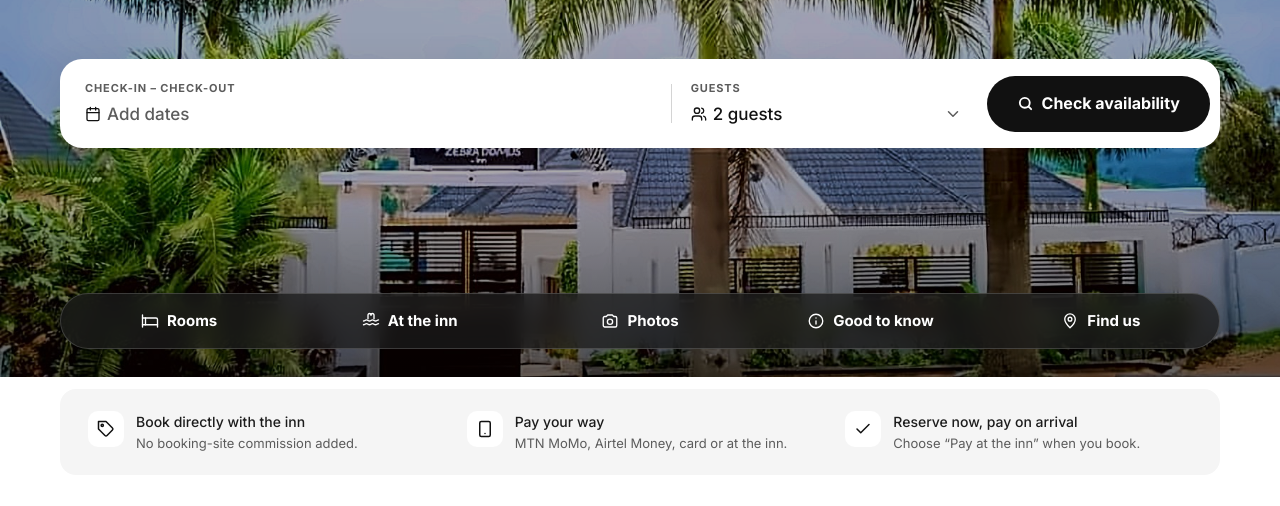
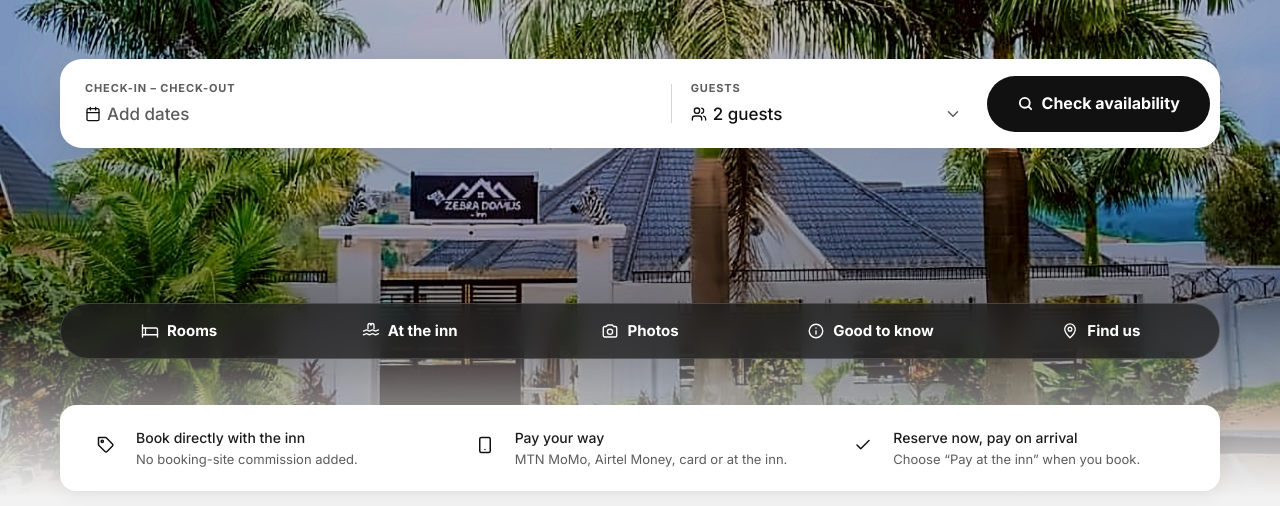
Before and after one commit to Roger-Amalitech/zebra-domus-inn, a plain HTML site: page frontend/index.html in a window 1280 px wide. Shown: the part 291-797 px from the top of the page. Drawn offline with Linux system fonts and the light colour scheme; no server answers.

Commit message:
Marriott-style page colour and top photo

```diff
--- a/frontend/style.css
+++ b/frontend/style.css
@@ -1407,10 +1407,13 @@ h3 {
     position: absolute;
     inset: 0;
     pointer-events: none;
+    /* (like Marriott) only the last strip of the photo melts into the page colour;
+       above it the photo keeps its colours under a light dark tint */
     background:
+        linear-gradient(to bottom, rgba(242, 242, 242, 0) calc(100% - var(--hero-fade, 110px)), var(--page-bg, #F2F2F2) 100%),
         linear-gradient(to bottom, rgba(0, 0, 0, 0.34) 0%, rgba(0, 0, 0, 0) 28%),
-        linear-gradient(to top, rgba(0, 0, 0, 0.46) 0%, rgba(0, 0, 0, 0) 30%),
-        rgba(0, 0, 0, 0.3);
+        linear-gradient(to top, rgba(0, 0, 0, 0.26) var(--hero-fade, 110px), rgba(0, 0, 0, 0) 45%),
+        rgba(0, 0, 0, 0.26);
 }
 /* headline, text and photo controls, centred in the photo */
 .hero-text {
@@ -3524,3 +3527,30 @@ html.is-leaving .footer { opacity: 0; transition-duration: 0.14s; }
     .photo-open.has-more:hover img { transform: none; }
     .photo-viewer[open] { animation: none; }
 }
+
+/* =========================================
+   PAGE COLOUR, like Marriott: a soft off-white page instead of plain white,
+   so the white cards, the search box and the top bar stand out and the site
+   doesn't look too light. The photo at the top melts into this colour.
+========================================= */
+:root { --page-bg: #F2F2F2; }
+.page,
+.booking { background: var(--page-bg); }
+
+/* boxes that were grey on the white page are white cards now */
+.perks-box,
+.special-request,
+.amenities li { background: var(--white); }
+.perks-box { box-shadow: 0 4px 20px rgba(0, 0, 0, 0.06); }
+.amenities li,
+.policy-card { border-color: transparent; box-shadow: 0 2px 12px rgba(0, 0, 0, 0.05); }
+
+/* computers: the photo runs on behind the quick links, and the first white
+   card ("Book directly with the inn") sits over its soft bottom, as on Marriott */
+@media (min-width: 1024px) {
+    :root { --hero-extra: 120px; --hero-fade: 190px; }
+    .hero-image,
+    .has-overlay-header .hero-image { height: calc(var(--hero-h) + var(--hero-extra)); }
+    .hero-links { bottom: calc(var(--hero-extra) + 18px); }
+    .perks { position: relative; z-index: 2; margin-top: calc(-1 * var(--hero-extra) + 28px); }
+}
```
